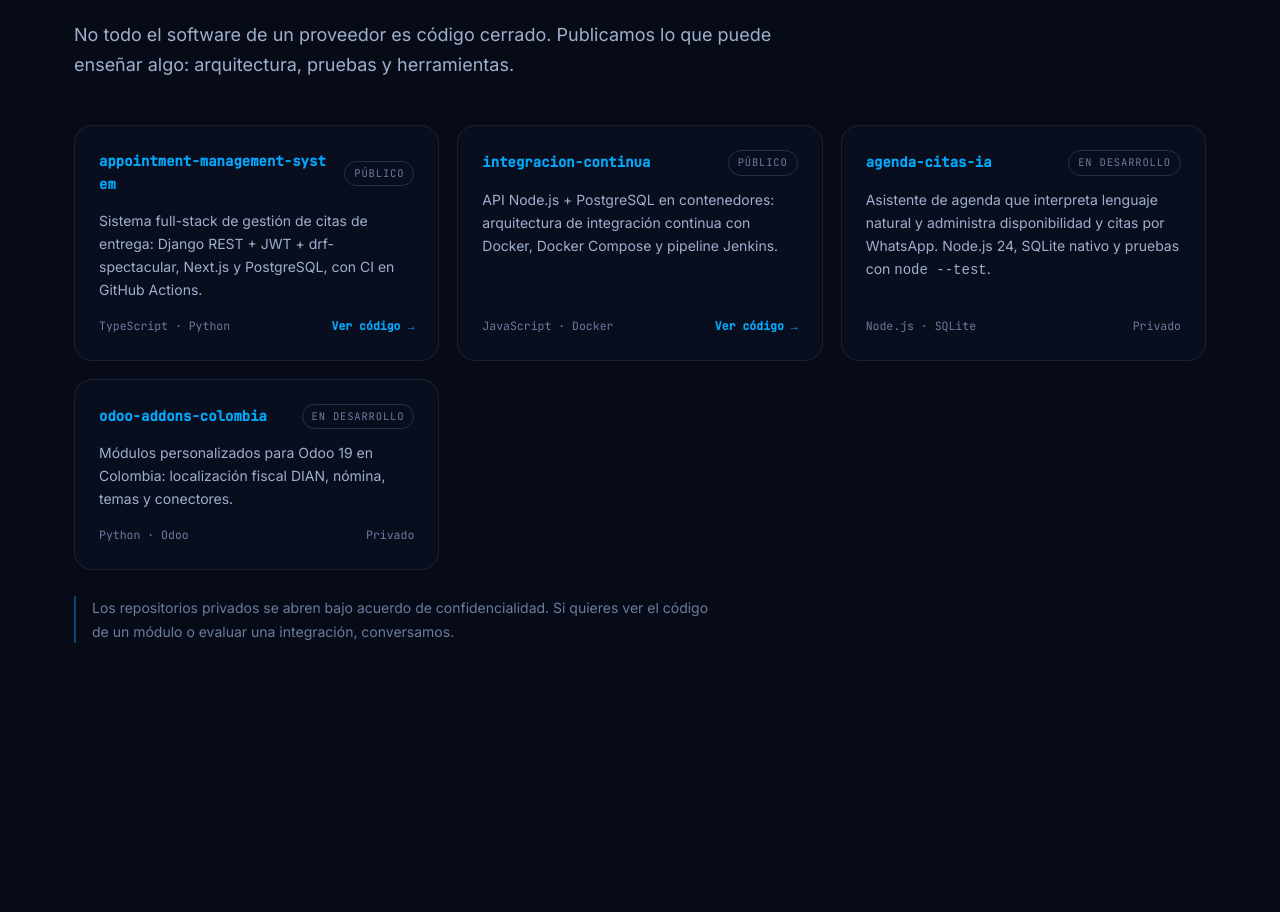
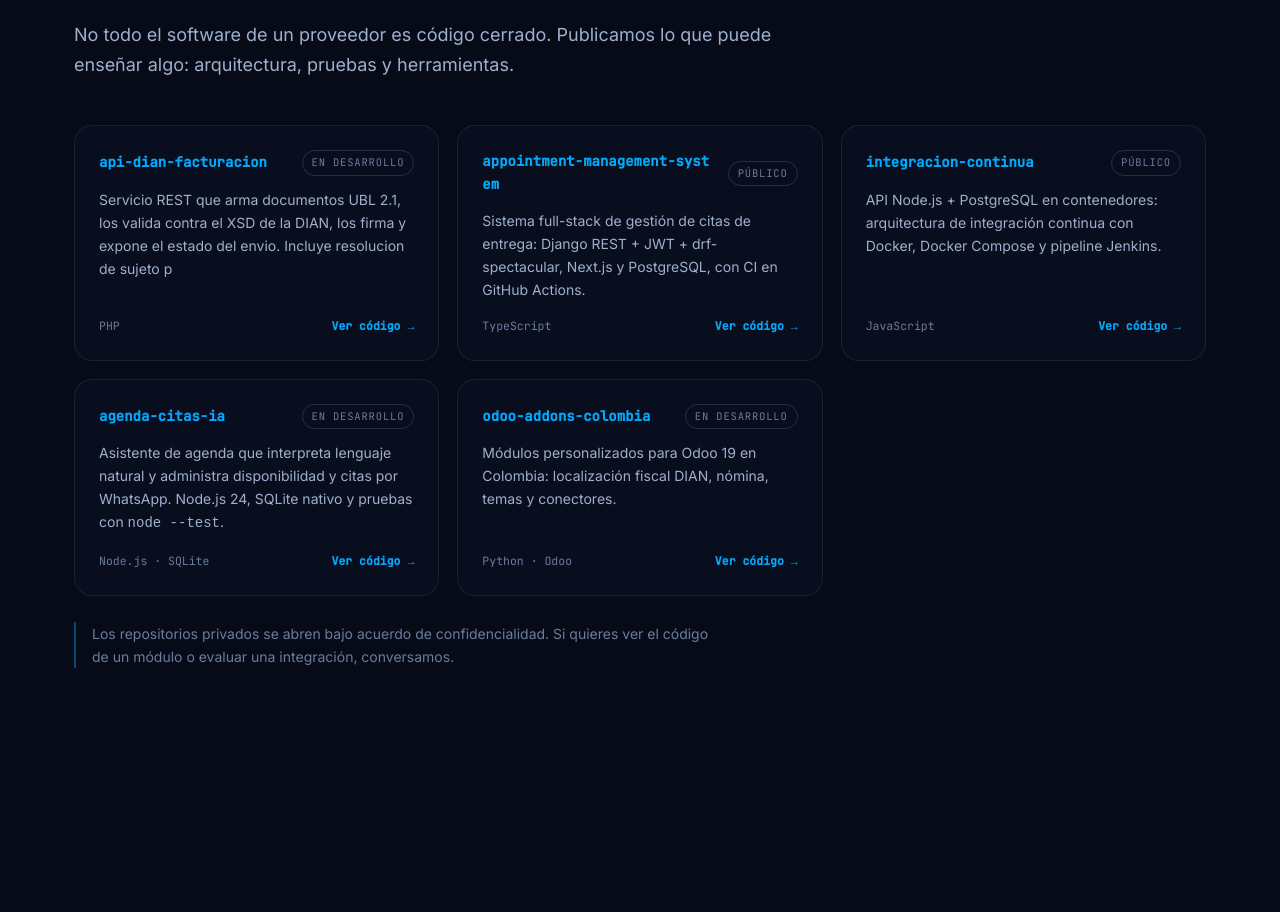
Before and after one commit to Chencho2323/Chencho2323.github.io, a plain HTML site: page index.html in a window 1280 px wide. Shown: the part 5031-5943 px from the top of the page. Drawn offline with Linux system fonts and the light colour scheme.

Commit message:
chore: actualiza el portafolio con los repos publicos

```diff
--- a/index.html
+++ b/index.html
@@ -399,12 +399,24 @@
       <div class="gh-grid">
         <article class="gh-card reveal">
           <div class="gh-head">
+            <span class="gh-name">api-dian-facturacion</span>
+            <span class="gh-badge">En desarrollo</span>
+          </div>
+          <p>Servicio REST que arma documentos UBL 2.1, los valida contra el XSD de la DIAN, los firma y expone el estado del envio. Incluye resolucion de sujeto p</p>
+          <div class="gh-foot">
+            <span>PHP</span>
+            <a class="gh-link" href="https://github.com/Chencho2323/api-dian-facturacion" target="_blank" rel="noopener">Ver código →</a>
+          </div>
+        </article>
+
+        <article class="gh-card reveal">
+          <div class="gh-head">
             <span class="gh-name">appointment-management-system</span>
             <span class="gh-badge">Público</span>
           </div>
           <p>Sistema full-stack de gestión de citas de entrega: Django REST + JWT + drf-spectacular, Next.js y PostgreSQL, con CI en GitHub Actions.</p>
           <div class="gh-foot">
-            <span>TypeScript · Python</span>
+            <span>TypeScript</span>
             <a class="gh-link" href="https://github.com/Chencho2323/appointment-management-system" target="_blank" rel="noopener">Ver código →</a>
           </div>
         </article>
@@ -416,7 +428,7 @@
           </div>
           <p>API Node.js + PostgreSQL en contenedores: arquitectura de integración continua con Docker, Docker Compose y pipeline Jenkins.</p>
           <div class="gh-foot">
-            <span>JavaScript · Docker</span>
+            <span>JavaScript</span>
             <a class="gh-link" href="https://github.com/Chencho2323/integracion-continua" target="_blank" rel="noopener">Ver código →</a>
           </div>
         </article>
@@ -429,7 +441,7 @@
           <p>Asistente de agenda que interpreta lenguaje natural y administra disponibilidad y citas por WhatsApp. Node.js 24, SQLite nativo y pruebas con <code>node --test</code>.</p>
           <div class="gh-foot">
             <span>Node.js · SQLite</span>
-            <span>Privado</span>
+            <a class="gh-link" href="https://github.com/Chencho2323/agenda-citas-ia" target="_blank" rel="noopener">Ver código →</a>
           </div>
         </article>
 
@@ -441,9 +453,10 @@
           <p>Módulos personalizados para Odoo 19 en Colombia: localización fiscal DIAN, nómina, temas y conectores.</p>
           <div class="gh-foot">
             <span>Python · Odoo</span>
-            <span>Privado</span>
+            <a class="gh-link" href="https://github.com/Chencho2323/odoo-addons-colombia" target="_blank" rel="noopener">Ver código →</a>
           </div>
         </article>
+
       </div>
 
       <p class="gh-note">
```
